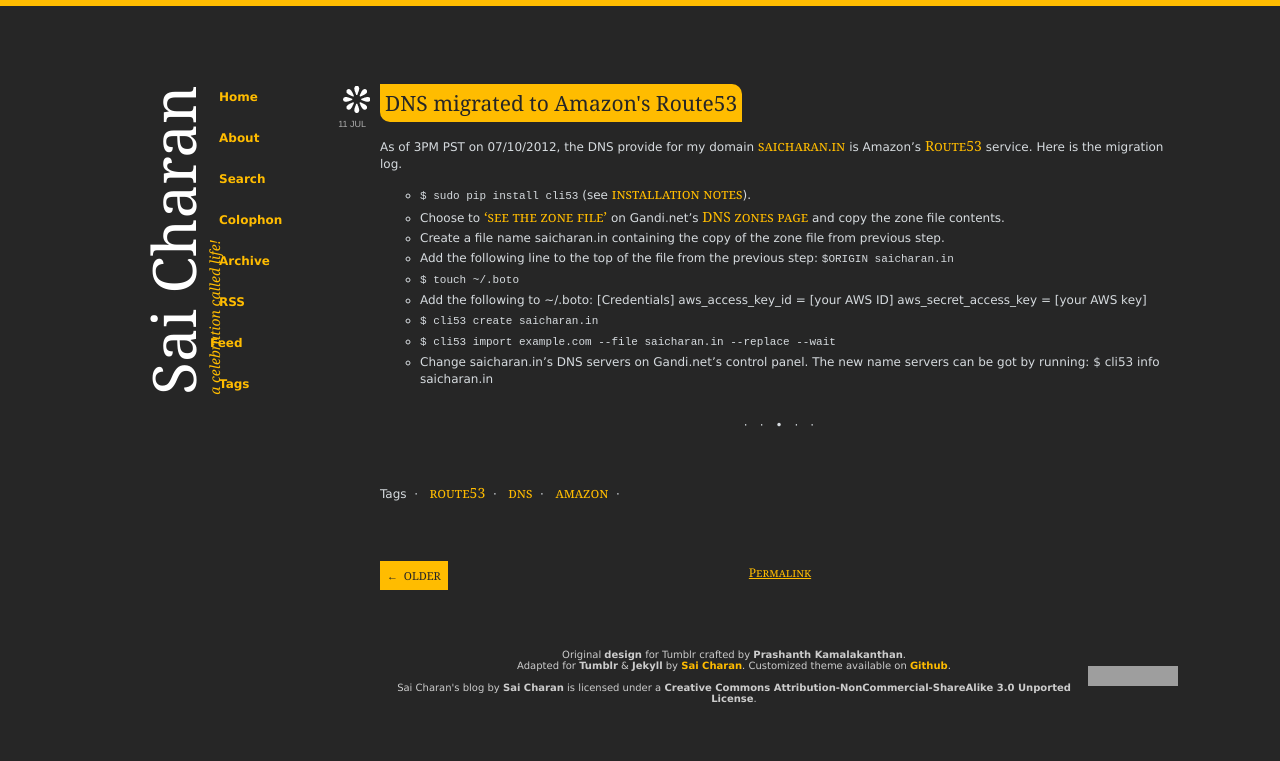
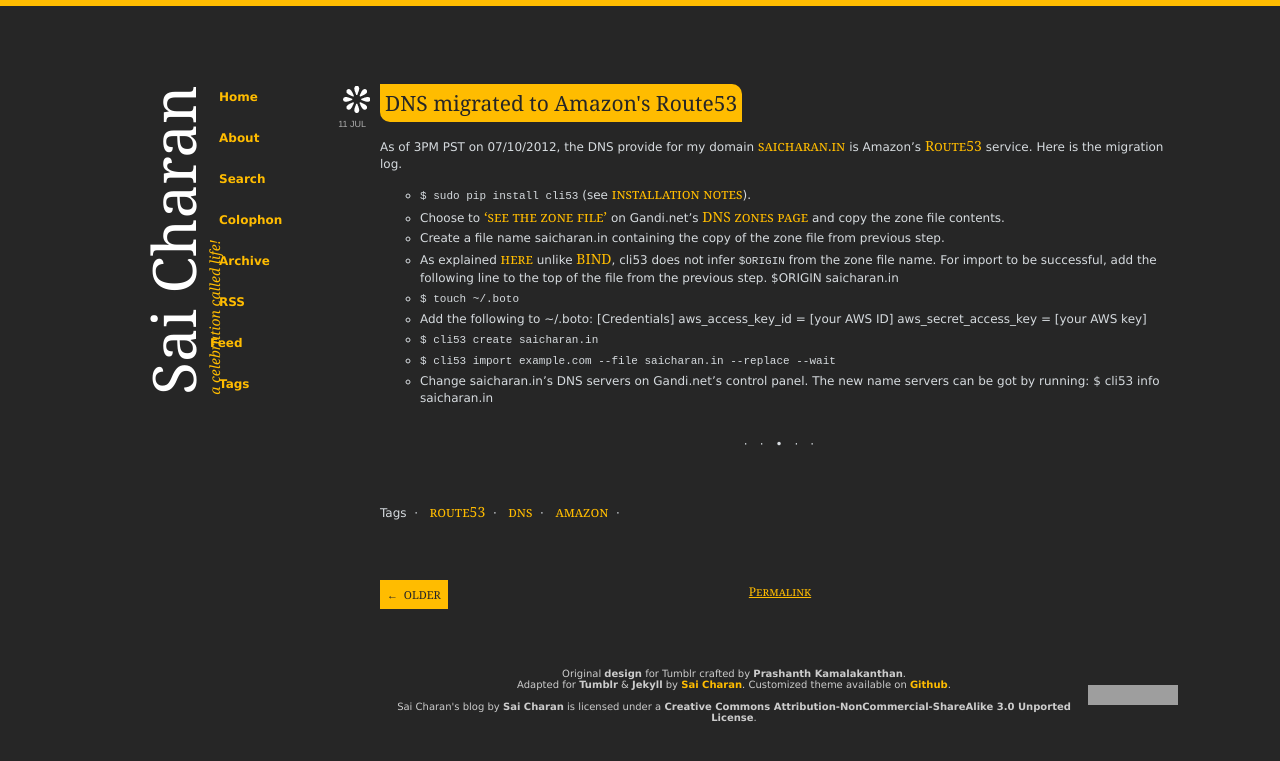
Before and after one commit to arjunasuresh3/scharan.github.com, a Jekyll site: the page built from _posts/2012-07-11-dns-migrated-to-amazons-route53.markdown, in a window 1280 px wide. Shown: the top 761 px of the page. Built offline with Jekyll 4.4.1, drawn with Linux system fonts in a browser that asks for light colours; nearby versions of some CDN libraries; Markdown is read by kramdown in place of the engine named in the settings; comment, search, counter and statistics services are not loaded; a style sheet for code colours, icons or effects is not loaded; grey boxes are pictures that could not be loaded.

Commit message:
Added a note to DNS migration log.

```diff
--- a/_posts/2012-07-11-dns-migrated-to-amazons-route53.markdown
+++ b/_posts/2012-07-11-dns-migrated-to-amazons-route53.markdown
@@ -13,7 +13,8 @@
 - `$ sudo pip install cli53` (see [installation notes](https://github.com/barnybug/cli53/#installation)).
 - Choose to ['see the zone file'](https://www.gandi.net/admin/domain?filter.zone.id=<zoneid>) on Gandi.net's [DNS zones page](https://www.gandi.net/admin/domain/zone/list#main) and copy the zone file contents.
 - Create a file name saicharan.in containing the copy of the zone file from previous step.
-- Add the following line to the top of the file from the previous step: `$ORIGIN saicharan.in`
+- As explained [here](http://opensourcehacker.com/2011/11/23/migrating-from-bind-dns-servers-to-amazon-route-53-by-using-cli53/) unlike [BIND](http://en.wikipedia.org/wiki/BIND), cli53 does not infer `$ORIGIN` from the zone file name. For import to be successful, add the following line to the top of the file from the previous step.
+       $ORIGIN saicharan.in
 - `$ touch ~/.boto`
 - Add the following to ~/.boto:
        [Credentials]
```
